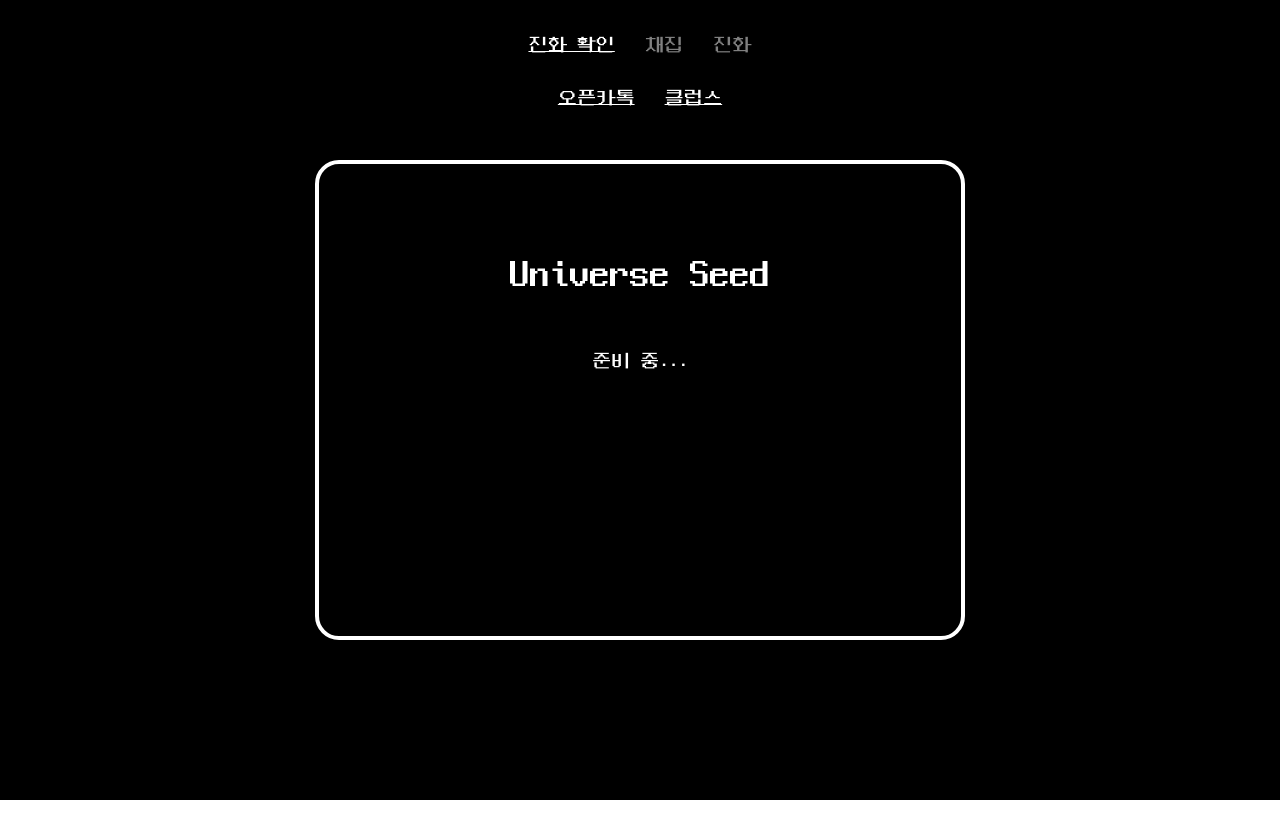
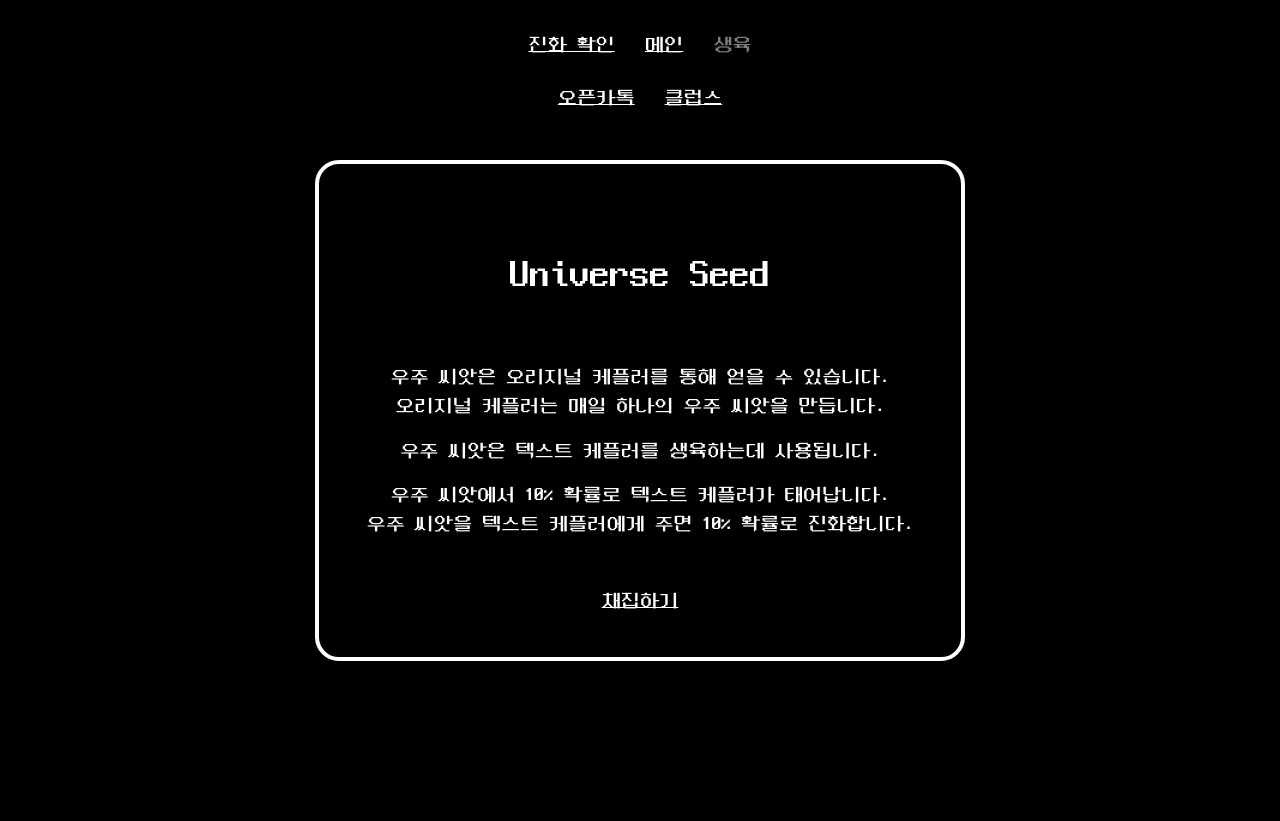
Before and after one commit to klayafterlife/tk, a Nuxt app: page /text/gathering in a window 1280 px wide. Before the commit the page ends 800 px from the top, so only its background shows below. Built offline with nearby package versions, Linux system fonts and the light colour scheme.

Commit message:
채집 기능 추가

```diff
--- a/components/NavHeader.vue
+++ b/components/NavHeader.vue
@@ -1,11 +1,10 @@
 <template>
   <div id="header">
     <header-link link="/evolution" text="진화 확인" />
-    <!-- <header-link link="/text/gathering" text="채집" /> -->
-    <!-- <header-link link="/text/evolution" text="진화" /> -->
+    <header-link link="/text/gathering" text="채집" />
+    <!-- <header-link link="/text/evolution" text="생육" /> -->
 
-    <a class="col-4 link disable">채집</a>
-    <a class="col-4 link disable">진화</a>
+    <a class="col-4 link disable">생육</a>
 
     <div class="mt-4">
       <a class="col-6 link" href="https://open.kakao.com/o/gTLz1aTd" target="_blank">오픈카톡</a>
--- a/pages/text/gathering.vue
+++ b/pages/text/gathering.vue
@@ -1,9 +1,63 @@
 <template>
   <div class="container">
-    <h1 class="mb-5 mt-5">Universe Seed</h1>
+    <h1 class="mb-5 mt-5 pb-3">Universe Seed</h1>
 
     <div class="mb-3">
-      준비 중...
+      우주 씨앗은 오리지널 케플러를 통해 얻을 수 있습니다.<br />
+      오리지널 케플러는 매일 하나의 우주 씨앗을 만듭니다.
     </div>
+
+    <div class="mb-3">
+      우주 씨앗은 텍스트 케플러를 생육하는데 사용됩니다.
+    </div>
+
+    <div class="mb-5">
+      우주 씨앗에서 10% 확률로 텍스트 케플러가 태어납니다.<br />
+      우주 씨앗을 텍스트 케플러에게 주면 10% 확률로 진화합니다.
+    </div>
+
+    <a class="link" @click="seed">채집하기</a>
   </div>
 </template>
+
+<script>
+import { ABI, ADDR } from '@/plugin/tkUtil.js';
+
+export default {
+  methods: {
+    async seed() {
+      const { klaytn } = window;
+      if (!klaytn || !klaytn.isKaikas) {
+        alert('KAIKAS 확장프로그램 설치가 필요합니다');
+        return;
+      }
+      if(klaytn.networkVersion !== 8217) {
+        alert('Cypress Main Network로 변경해주세요')
+        return;
+      }
+
+      await klaytn.enable();
+
+      setTimeout(() => {
+        const myContract = new caver.klay.Contract(ABI, ADDR);
+
+        myContract.methods.getSeed().send({
+          from : klaytn.selectedAddress,
+          gas: 800000
+        })
+        .on('error', () => {
+          alert('다시 시도해주세요');
+        })
+        .on('receipt', receipt => {
+          if(receipt.events[0]) {
+            const val = parseInt(receipt.events[0].raw.data, 16);
+            alert(`${val}개의 씨앗을 얻었습니다!`);
+          } else {
+            alert('채집할 수 있는 씨앗이 없습니다.');
+          }
+        })
+      }, 500);
+    }
+  },
+}
+</script>
```
